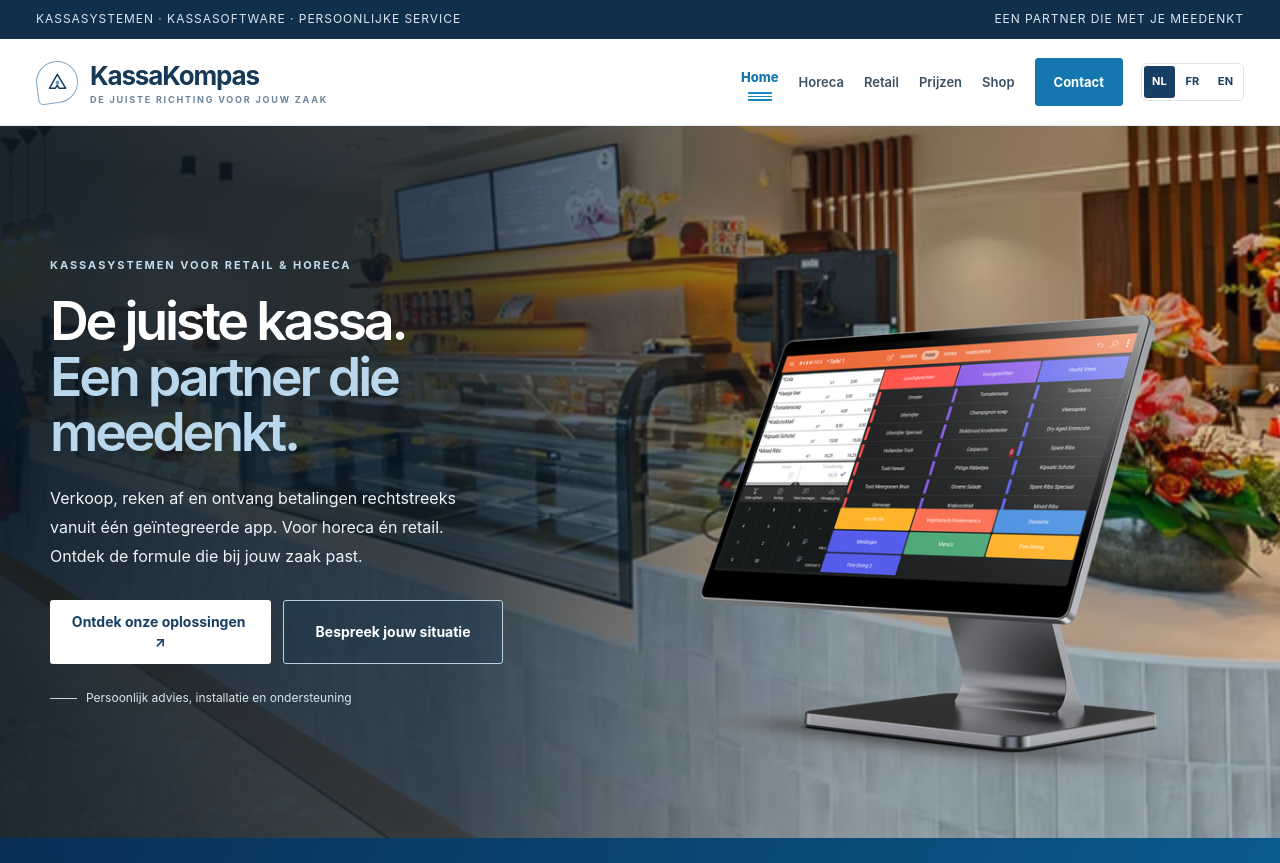
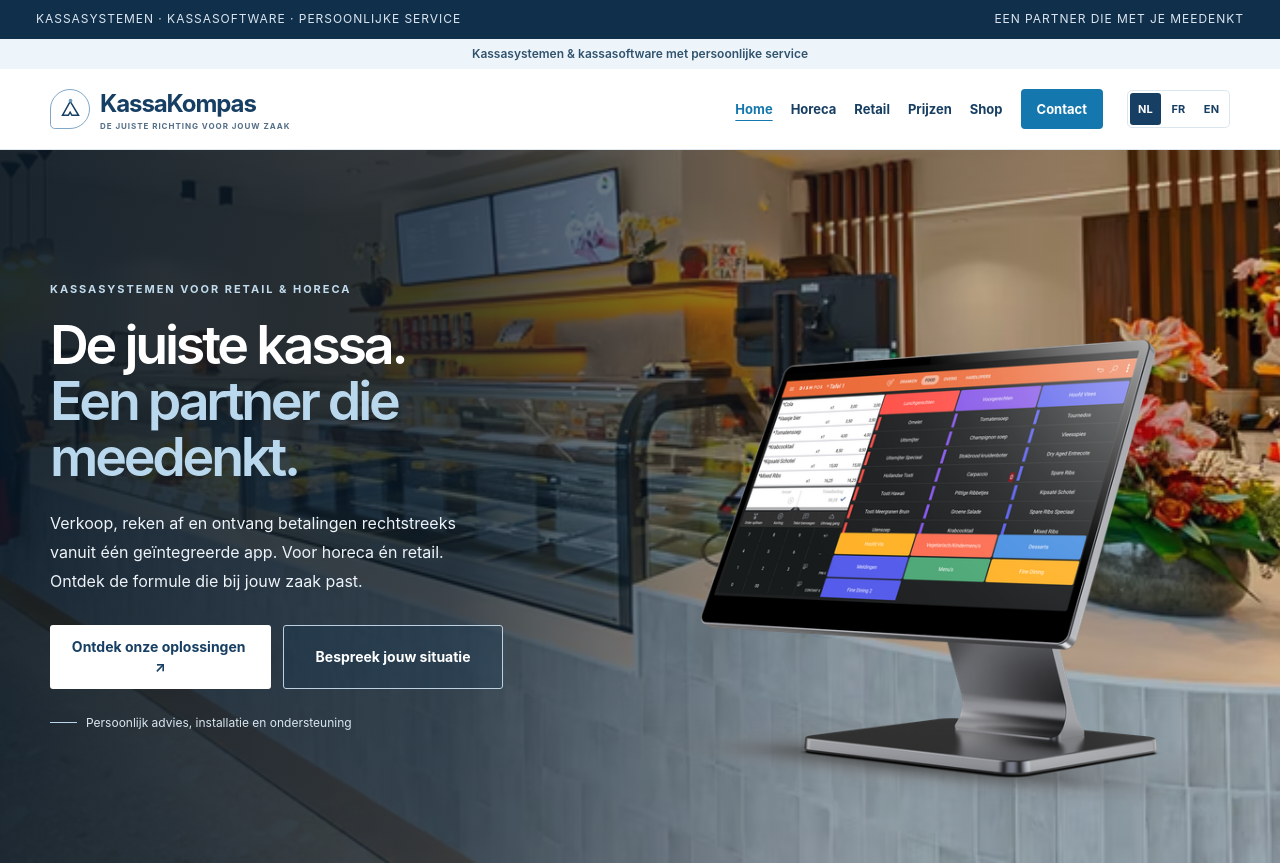
Before and after one commit to 196819391941/kassakompas-website, a plain HTML site: page dist/index.html in a window 1280 px wide. Shown: the top 863 px of the page. Drawn offline with Linux system fonts and the light colour scheme.

Commit message:
Back up shared KassaKompas navigation

```diff
--- a/dist/language-pilot.css
+++ b/dist/language-pilot.css
@@ -11,3 +11,118 @@
 
 .language-switch a{text-decoration:none}
 @media(max-width:560px){header.nav>.wrap>.brand{font-size:21px;text-align:left}header.nav>.wrap>.brand small{font-size:6px;letter-spacing:.08em}header.nav>.wrap>nav.links{font-size:11px;gap:9px;justify-content:space-between}header.nav>.wrap>nav.links a{padding:5px 0}header.nav>.wrap>nav.links .navcta{padding:8px 12px}header.nav>.wrap>.language-switch{margin:0;gap:0}header.nav>.wrap>.language-switch a{min-width:25px;padding:2px;min-height:32px}}
+
+/* Shared KassaKompas navigation across the site. */
+.site-header{
+  position:sticky;
+  top:0;
+  z-index:40;
+  color:#173e63;
+  background:#fff;
+  border-bottom:1px solid #e2eaf1;
+  font-family:Inter,system-ui,sans-serif;
+  line-height:1.4;
+}
+.site-header a{text-decoration:none;color:inherit}
+.site-header-note{
+  text-align:center;
+  padding:7px 16px;
+  background:#eef5fa;
+  color:#31536e;
+  font-size:12px;
+  font-weight:600;
+}
+.site-header-row{
+  width:min(1180px,calc(100% - 40px));
+  min-height:80px;
+  margin-inline:auto;
+  display:flex;
+  align-items:center;
+  gap:24px;
+}
+.site-header-brand{
+  display:flex;
+  align-items:center;
+  gap:10px;
+  flex-shrink:0;
+  font-size:24px;
+  font-weight:750;
+  letter-spacing:-.045em;
+}
+.site-header-brand small{
+  display:block;
+  font-size:8px;
+  font-weight:650;
+  letter-spacing:.12em;
+  text-transform:uppercase;
+  color:#536f87;
+}
+.site-header-mark{
+  display:grid;
+  place-items:center;
+  width:40px;
+  height:40px;
+  border:1px solid #7fa7c7;
+  border-radius:50% 50% 50% 12%;
+}
+.site-header-links{
+  order:1;
+  margin-inline-start:auto;
+  display:flex;
+  align-items:center;
+  gap:18px;
+  font-size:13px;
+  font-weight:650;
+}
+.site-header-row>.language-switch{order:2}
+.site-header-links a{padding-block:10px;white-space:nowrap}
+.site-header-links a:hover,.site-header-links a[aria-current]{color:#1477ae;text-decoration:underline;text-underline-offset:6px}
+.site-header-links .site-header-contact{
+  background:#1477ae;
+  color:#fff;
+  padding:11px 16px;
+  border-radius:4px;
+}
+.site-header-links .site-header-contact:hover{background:#105d89;color:#fff}
+.site-header-toggle{display:none}
+.site-header :is(a,button):focus-visible{outline:2px solid #237db0;outline-offset:3px}
+@media(max-width:900px){
+  .site-header-row{min-height:64px;width:calc(100% - 24px);gap:8px}
+  .site-header-brand{flex:1;min-width:0;font-size:20px;gap:6px}
+  .site-header-brand small{display:none}
+  .site-header-mark{width:30px;height:30px;flex:none}
+  .site-header-mark svg{width:20px;height:20px}
+  .site-header-row>.language-switch{order:0}
+  .site-header-row>.language-switch a{min-width:24px;padding-inline:3px}
+  .site-header-toggle{
+    order:0;
+    display:block;
+    border:1px solid #c6d9e7;
+    border-radius:4px;
+    color:#173e63;
+    background:#fff;
+    font:inherit;
+    font-size:12px;
+    font-weight:700;
+    min-height:40px;
+    padding:7px 10px;
+  }
+  .site-header-links{
+    display:none;
+    position:absolute;
+    top:100%;
+    inset-inline:0;
+    max-height:calc(100dvh - 110px);
+    overflow:auto;
+    background:#fff;
+    border-bottom:1px solid #e2eaf1;
+    box-shadow:0 10px 18px #173e631a;
+    padding:12px 16px 16px;
+  }
+  .site-header-toggle[aria-expanded="true"] + .site-header-links{display:grid;gap:2px}
+  .site-header-links a{padding:10px 12px}
+}
+@media(max-width:360px){
+  .site-header-brand{font-size:18px}
+  .site-header-mark{width:26px;height:26px}
+}
--- a/dist/language-pilot.js
+++ b/dist/language-pilot.js
@@ -1,4 +1,5 @@
 import '/i18n-runtime.js';
+import '/site-header.js';
 export const language=document.documentElement.lang.split('-')[0];
 export const t=value=>window.KassaKompasI18n.t(value);
 export const localizedMoney=(cents,fallback)=>window.KassaKompasI18n.money(cents,fallback);
--- /dev/null
+++ b/dist/site-header.js
@@ -0,0 +1,59 @@
+const header = document.querySelector('header');
+const primary = header?.querySelector('nav.links');
+const languages = header?.querySelector('.language-switch');
+
+if (header && primary && languages) {
+  const language = document.documentElement.lang.split('-')[0];
+  const labels = {
+    nl: ['Kassasystemen & kassasoftware met persoonlijke service', 'Menu', 'Hoofdnavigatie', 'KassaKompas home', 'De juiste richting voor jouw zaak'],
+    fr: ['Systèmes de caisse et logiciels avec un service personnalisé', 'Menu', 'Navigation principale', 'Accueil KassaKompas', 'La bonne direction pour votre activité'],
+    en: ['POS systems and software with personal service', 'Menu', 'Main navigation', 'KassaKompas home', 'The right direction for your business'],
+  };
+  const [tagline, menu, navigation, homeLabel, motto] = labels[language] || labels.nl;
+  const links = [...primary.querySelectorAll('a')];
+  const [home, , , , , contact] = links;
+
+  if (home && contact) {
+    const bar = document.createElement('div');
+    bar.className = 'site-header-note';
+    bar.textContent = tagline;
+
+    const row = document.createElement('div');
+    row.className = 'site-header-row';
+
+    const brand = document.createElement('a');
+    brand.className = 'site-header-brand';
+    brand.href = home.href;
+    brand.setAttribute('aria-label', homeLabel);
+    brand.innerHTML = '<span class="site-header-mark"><svg aria-hidden="true" width="25" height="25" viewBox="0 0 28 28" fill="none"><path d="M5 20.5 13.7 5l9.3 15.5h-7.4l-2-3.5-2 3.5H5Z" stroke="currentColor" stroke-width="1.7"></path><circle cx="14" cy="4.1" r="2.1" fill="#6c9cc0"></circle></svg></span><span>KassaKompas<small></small></span>';
+    brand.querySelector('small').textContent = motto;
+
+    const toggle = document.createElement('button');
+    toggle.type = 'button';
+    toggle.className = 'site-header-toggle';
+    toggle.textContent = menu;
+    toggle.setAttribute('aria-controls', 'site-header-navigation');
+    toggle.setAttribute('aria-expanded', 'false');
+
+    primary.className = 'site-header-links';
+    primary.id = 'site-header-navigation';
+    primary.setAttribute('aria-label', navigation);
+    for (const link of links) link.removeAttribute('class');
+    contact.className = 'site-header-contact';
+    const setOpen = open => toggle.setAttribute('aria-expanded', String(open));
+    toggle.addEventListener('click', () => setOpen(toggle.getAttribute('aria-expanded') === 'false'));
+    primary.addEventListener('click', event => {
+      if (event.target.closest('a')) setOpen(false);
+    });
+    header.addEventListener('keydown', event => {
+      if (event.key === 'Escape' && toggle.getAttribute('aria-expanded') === 'true') {
+        setOpen(false);
+        toggle.focus();
+      }
+    });
+
+    header.className = 'site-header';
+    row.append(brand, languages, toggle, primary);
+    header.replaceChildren(bar, row);
+  }
+}
```
Also changed, not shown: BACKUP-SHA256.json (+4 -3 lines), 2 other files.
